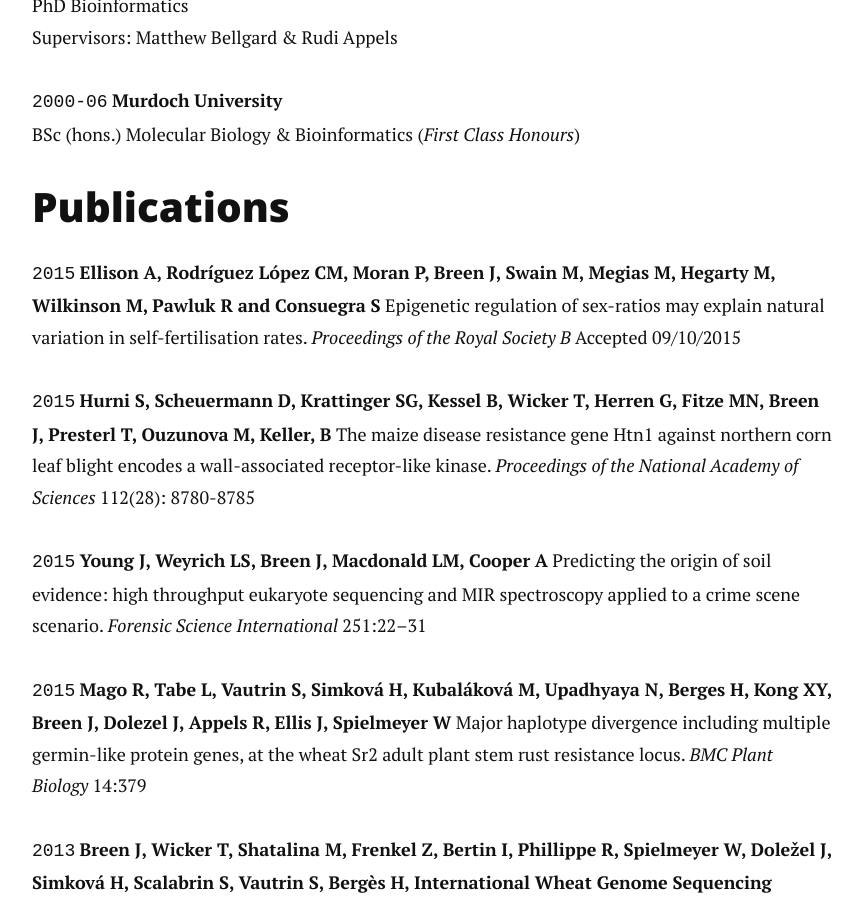
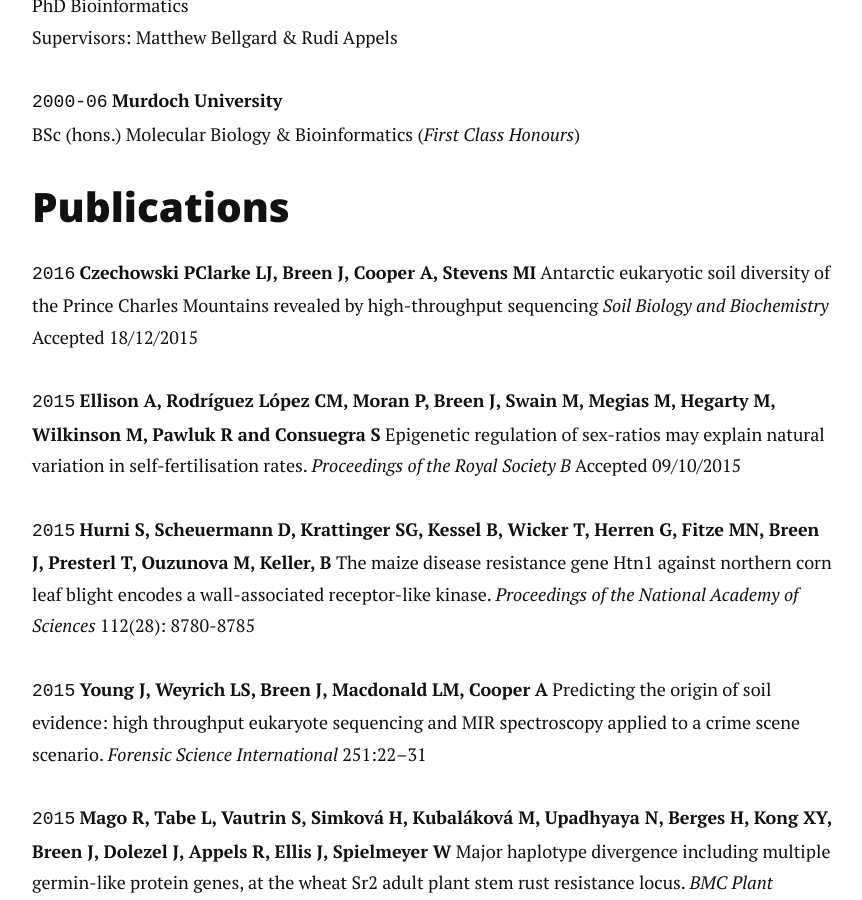
Before and after one commit to jimmybgammyknee/jimmybgammyknee.github.io, a Jekyll site: the page built from cv.md, in a window 1280 px wide and 900 px high, scrolled down 1316 px. Shown: the whole window, without its empty margins (208-1070 px from the left). Built offline with Jekyll 4.4.1, drawn with Linux system fonts in a browser that asks for light colours; nearby versions of some CDN libraries; Markdown is read by kramdown in place of the engine named in the settings.

Commit message:
new Czechowski paper

```diff
--- a/cv.md
+++ b/cv.md
@@ -53,6 +53,10 @@
 ## Publications
 
 <!-- ### Journals -->
+
+`2016`
+__Czechowski PClarke LJ, Breen J, Cooper A, Stevens MI__
+Antarctic eukaryotic soil diversity of the Prince Charles Mountains revealed by high-throughput sequencing *Soil Biology and Biochemistry* Accepted 18/12/2015
 
 `2015`
 __Ellison A, Rodríguez López CM, Moran P, Breen J, Swain M, Megias M, Hegarty M, Wilkinson M, Pawluk R and Consuegra S__
```
